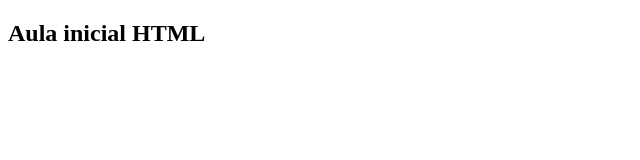
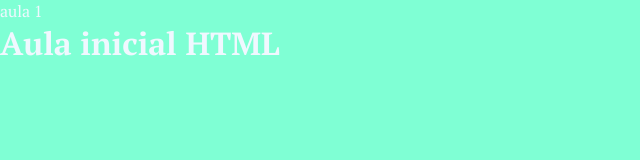
Before and after one commit to Alexandraaversani/aula1html, a plain HTML site: page index.html in a window 1280 px wide. Shown: the whole page, without its empty margins (0-640 px from the left). Drawn offline with Linux system fonts and the light colour scheme.

Commit message:
feat: adição de estilo de fonte

```diff
--- /dev/null
+++ b/assets/styles.index.css
@@ -0,0 +1,21 @@
+@import url('https://fonts.googleapis.com/css2?family=PT+Serif:ital,wght@0,400;0,700;1,400;1,700&display=swap');
+.pt-serif-bold {
+    font-family: "PT Serif", serif;
+    font-weight: 700;
+    font-style: normal;
+}
+
+
+
+/* Reset CSS */
+* {
+   margin:0;
+   padding:0;
+   box-sizing:border-box;
+}
+
+body {
+    background-color: aquamarine;
+    font-family: "PT Serif", serif;
+    color:aliceblue;
+}
--- a/index.html
+++ b/index.html
@@ -1,11 +1,12 @@
 <!DOCTYPE html>
 <html lang="pt-BR">
 <head>
-    <meta charset="UTF-8">
-    <meta name="viewport" content="width=device-width, initial-scale=1.0">
+    <meta charset="UTF-8"/>
+    <meta name="viewport" content="width=device-width, initial-scale=1.0"/>
+    <link rel="stylesheet" href="assets/styles.index.css"
     <title>aula 1</title>
 </head>
 <body>
-    <h2>Aula inicial HTML</h2>
+    <h1>Aula inicial HTML</h1>
 </body>
 </html>
```
